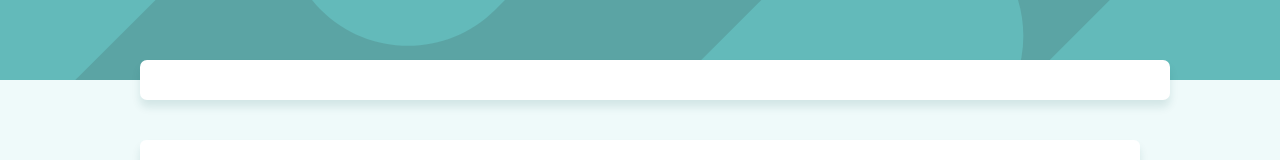
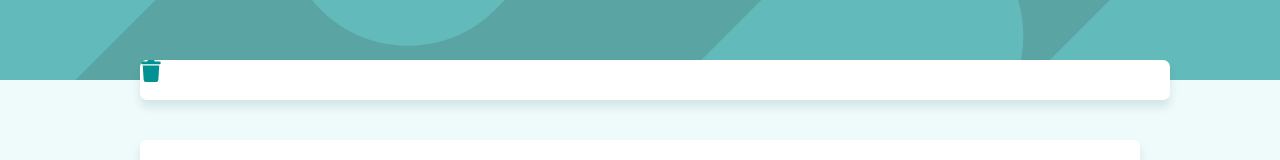
Before and after one commit to moisens/job-listing, a React (Vite) app in the folder job/: page / in a window 1280 px wide. Shown: the top 160 px of the page. Built offline with nearby package versions, Linux system fonts and the light colour scheme.

Commit message:
clearFilteredCategories functionality

```diff
--- a/job/package.json
+++ b/job/package.json
@@ -9,7 +9,8 @@
   "dependencies": {
     "node-sass": "^6.0.1",
     "react": "^17.0.0",
-    "react-dom": "^17.0.0"
+    "react-dom": "^17.0.0",
+    "react-icons": "^4.3.1"
   },
   "devDependencies": {
     "@vitejs/plugin-react": "^1.0.0",
--- a/job/src/components/jobs/Jobs.jsx
+++ b/job/src/components/jobs/Jobs.jsx
@@ -3,6 +3,7 @@ import data from "../../data/data.json";
 import Position from "./Position";
 import Categories from "./Categories";
 import { useState } from "react";
+import { FaTrash } from 'react-icons/fa';
 
 const Jobs = () => {
   const [jobs, setJobs] = useState(data);
@@ -13,9 +14,18 @@ const Jobs = () => {
     setFilteredCategories([...filteredCategories, category]);
   };
 
+  const clearFilteredCategories = () => {
+    setFilteredCategories([]);
+  }
+
   return (
     <div className="container">
-      <div className="filtered-categories isVisible">{filteredCategories}</div>
+      <div className="filtered-categories isVisible">
+        {filteredCategories}
+        <div onClick={clearFilteredCategories}>
+          <FaTrash color='hsl(180, 96%, 29%)' size='22px' />
+        </div>
+      </div>
       <div className="jobs-container">
         {jobs.map((job, index) => {
           const {
```
Also changed, not shown: 1 other file (tests, documents, lock files or other folders).
